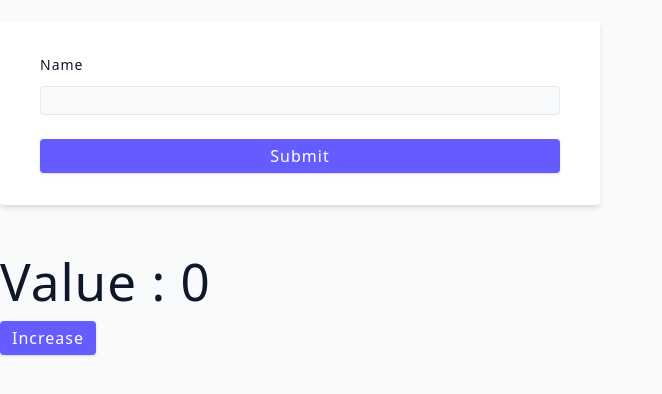
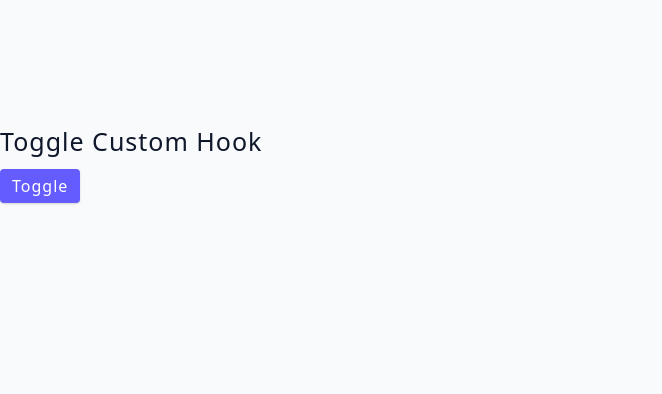
Before and after one commit to VaSu2003/useState-example, a React (Vite) app: page / in a window 1280 px wide. Shown: the part 236-630 px from the top of the page, without its empty margins (0-662 px from the left). Built offline with nearby package versions, Linux system fonts and the light colour scheme.

Commit message:
use custom hook example

```diff
--- a/src/App.jsx
+++ b/src/App.jsx
@@ -13,6 +13,7 @@ import Person from './Person';
 import './app.css'
 import ControlledInputs from './controlledInputs';
 import UseRefBasics from './UseRefBasics';
+import ToggleExample from './ToggleExample';
 
 function App() {
 
@@ -33,7 +34,8 @@ function App() {
       {/* <List/>
       <Person/> */}
       {/* <ControlledInputs/> */}
-      <UseRefBasics/>
+      {/* <UseRefBasics/> */}
+      <ToggleExample/>
     </>
   )
 }
--- /dev/null
+++ b/src/ToggleExample.jsx
@@ -0,0 +1,14 @@
+import React,{useState} from 'react'
+import useToggle from './useToggle';
+function ToggleExample() {
+    const{show,toggle}=useToggle(false)
+  return (
+    <div>
+        <h4>Toggle custom hook</h4>
+        <button className='btn' onClick={toggle}>Toggle</button>
+        {show && <h4>Some Stuff</h4>}
+    </div>
+  )
+}
+
+export default ToggleExample
--- /dev/null
+++ b/src/useToggle.js
@@ -0,0 +1,14 @@
+import { useState } from "react";
+
+import React from 'react'
+
+function useToggle(defaultValue) {
+    const [show,setShow] = useState(defaultValue);
+    const toggle =()=>{
+        setShow(!show)
+    }
+
+  return {show,toggle}
+}
+
+export default useToggle
```
